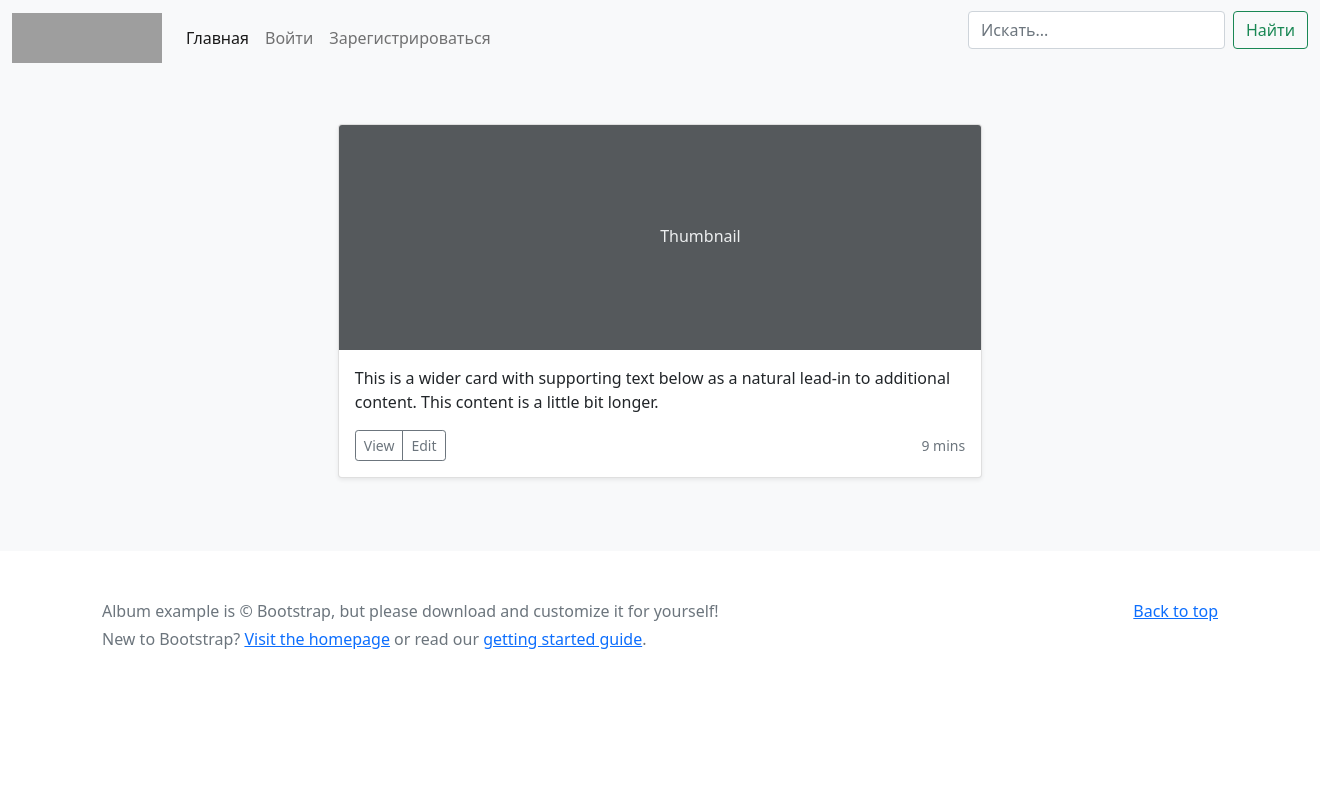
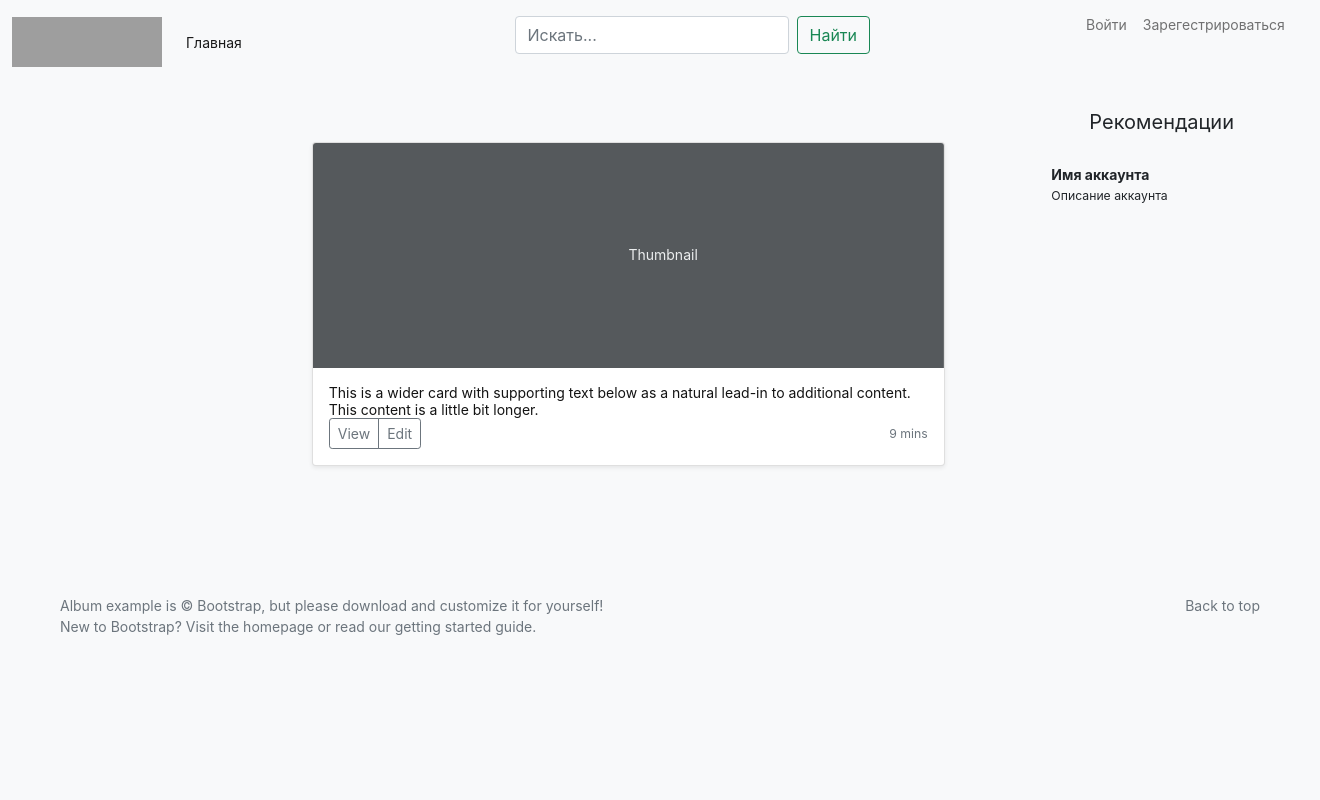
Before and after one commit to Toktorov/Instagram22, a Django app: page / in a window 1320 px wide. Run offline with Django 4.2, Linux system fonts and the light colour scheme; data that the repository does not hold is empty; some libraries are stand-ins or nearby versions; grey boxes are pictures that could not be loaded.

Commit message:
update frontend

```diff
--- a/instagram/settings.py
+++ b/instagram/settings.py
@@ -118,7 +118,8 @@
 # Static files (CSS, JavaScript, Images)
 # https://docs.djangoproject.com/en/4.0/howto/static-files/
 
-STATIC_URL = 'static/'
+STATIC_URL = '/static/'
+STATICFILES_DIRS = [BASE_DIR / 'static']
 
 MEDIA_URL = '/media/'
 MEDIA_ROOT = BASE_DIR / 'media'
--- /dev/null
+++ b/static/assets/css/style.css
@@ -0,0 +1,110 @@
+/* начинаеть все, и главная менюшка  */
+
+*,
+*::after,
+*::before{
+    box-sizing: border-box;
+}
+
+ul{
+    margin: 0;
+    padding: 0;
+    list-style: none;
+}
+
+li{
+ padding-left: 0;
+}
+
+a{
+    text-decoration: none;
+    color: inherit;
+}
+
+p{
+    margin: 0;
+}
+
+body{
+    font-family: 'Inter', sans-serif;
+    font-weight: 400;
+    font-size: 14px;
+    line-height: 17px;
+    color: #131313;
+}
+
+.container{
+    max-width: 1220px;
+    padding: 0 10;
+    margin: 0 auto ;
+}
+.simple_padding{
+    padding: 30px 0;
+}
+.flex_comm{
+    display: flex;
+    font-size: 20px;
+}
+.flex-center{
+    display: flex;
+    justify-content: center;
+}
+.top{
+    display: flex;
+    flex-direction: column;
+    justify-content: space-between;
+}
+.post_link{
+    transition: all .5s;
+}
+.post_link:hover{
+    opacity: .8;
+}
+.info_bar{
+    width: 100%;
+    display: flex;
+    justify-content: space-between;
+}
+
+.acc-logo{
+    width: 145px;
+    height: 145px;
+}
+.info_el{
+    display: flex;
+    flex-direction: column;
+    align-items: center;
+    box-sizing: border-box;
+    border-bottom: 2px solid #000;
+    height: 55px;
+}
+.text{
+    font-size: 16px;
+}
+.text-5{
+    font-size: 24px;
+    margin: 0;
+}
+.class_1{
+    display: flex;
+}
+.flex_block{
+    display: flex;
+    align-items: center;
+    justify-content: space-between;
+    width: 700px;
+    margin-right: 200px;
+}
+.flex_block2{
+    display: flex;
+    align-items: center;
+    justify-content: space-between;
+    width: 700px;
+    margin-right: 200px;
+}
+.main{
+    max-width: 1200px;
+    margin: 0 auto;
+    display: flex;
+    padding: 10px;
+}
--- a/templates/include/header.html
+++ b/templates/include/header.html
@@ -7,38 +7,61 @@
           </button>
           <div class="collapse navbar-collapse" id="navbarSupportedContent">
             <ul class="navbar-nav me-auto mb-2 mb-lg-0">
+              {% if user.is_authenticated %}
+              <div class="flex_block" style='display:flex;'>
               <li class="nav-item">
-                <a class="nav-link active" aria-current="page" href="{% url 'index' %}">Главная</a>
+                <a class="nav-link active" aria-current="page" href="{% url 'index' %}"><svg aria-label="Главная страница" class="_ab6-" color="#262626" fill="#262626" height="24" role="img" viewBox="0 0 24 24" width="24"><path d="M9.005 16.545a2.997 2.997 0 012.997-2.997h0A2.997 2.997 0 0115 16.545V22h7V11.543L12 2 2 11.543V22h7.005z" fill="none" stroke="currentColor" stroke-linejoin="round" stroke-width="2"></path></svg></a>
               </li>
+              <li class="nav-link">
+                <form class="d-flex">
+                  <input class="form-control me-2" type="search" placeholder="Искать..." aria-label="Search">
+                  <button class="btn btn-outline-success" type="submit">Найти</button>
+                </form>
+              </li>
+              {%else%}
+              <div class="flex_block2" style='display:flex;'>
+                <li class="nav-item">
+                  <a class="nav-link active" aria-current="page" href="{% url 'index' %}">Главная</a>
+                </li>
+                <li class="nav-link">
+                  <form class="d-flex">
+                    <input class="form-control me-2" type="search" placeholder="Искать..." aria-label="Search">
+                    <button class="btn btn-outline-success" type="submit">Найти</button>
+                  </form>
+                </li>
+              </div>
+                {%endif%}
               {% if user.is_authenticated %}
+            </div>
               <li class="nav-item">
-                <a class="nav-link" href="friends.html">Друзья</a>
+                <a class="nav-link" href="friends.html"><svg aria-label="Messenger" class="_ab6-" color="#262626" fill="#262626" height="24" role="img" viewBox="0 0 24 24" width="24"><path d="M12.003 2.001a9.705 9.705 0 110 19.4 10.876 10.876 0 01-2.895-.384.798.798 0 00-.533.04l-1.984.876a.801.801 0 01-1.123-.708l-.054-1.78a.806.806 0 00-.27-.569 9.49 9.49 0 01-3.14-7.175 9.65 9.65 0 0110-9.7z" fill="none" stroke="currentColor" stroke-miterlimit="10" stroke-width="1.739"></path><path d="M17.79 10.132a.659.659 0 00-.962-.873l-2.556 2.05a.63.63 0 01-.758.002L11.06 9.47a1.576 1.576 0 00-2.277.42l-2.567 3.98a.659.659 0 00.961.875l2.556-2.049a.63.63 0 01.759-.002l2.452 1.84a1.576 1.576 0 002.278-.42z" fill-rule="evenodd"></path></svg></a>
               </li>
               <li class="nav-item">
-                <a class="nav-link" href="{% url 'post_create' %}">Создать публикацию</a>
+
+                <a class="nav-link" href="{% url 'post_create' %}"><svg aria-label="Новая публикация" class="_ab6-" color="#262626" fill="#262626" height="24" role="img" viewBox="0 0 24 24" width="24"><path d="M2 12v3.45c0 2.849.698 4.005 1.606 4.944.94.909 2.098 1.608 4.946 1.608h6.896c2.848 0 4.006-.7 4.946-1.608C21.302 19.455 22 18.3 22 15.45V8.552c0-2.849-.698-4.006-1.606-4.945C19.454 2.7 18.296 2 15.448 2H8.552c-2.848 0-4.006.699-4.946 1.607C2.698 4.547 2 5.703 2 8.552z" fill="none" stroke="currentColor" stroke-linecap="round" stroke-linejoin="round" stroke-width="2"></path><line fill="none" stroke="currentColor" stroke-linecap="round" stroke-linejoin="round" stroke-width="2" x1="6.545" x2="17.455" y1="12.001" y2="12.001"></line><line fill="none" stroke="currentColor" stroke-linecap="round" stroke-linejoin="round" stroke-width="2" x1="12.003" x2="12.003" y1="6.545" y2="17.455"></line></svg></a>
               </li>
               {% endif %}
 
+
               {% if user.is_authenticated %}
+
               <li class="nav-item">
-                <a class="nav-link" href="#">{{ request.user.username }}</a>
+                <a class="nav-link" href="{% url 'logout' %}"><svg xmlns="http://www.w3.org/2000/svg" width="24px" height="24px" viewBox="0 0 24 24" fill="none"><g clip-path="url(#clip0_105_1815)"><path d="M15 4.00098H5V18.001C5 19.1055 5.89543 20.001 7 20.001H15" stroke="#292929" stroke-linecap="round" stroke-linejoin="round" stroke-width="2"/><path d="M16 15.001L19 12.001M19 12.001L16 9.00098M19 12.001H9" stroke="#292929" stroke-linecap="round" stroke-linejoin="round" stroke-width="2"/></g><defs><clipPath id="clip0_105_1815"><rect fill="white" height="24" transform="translate(0 0.000976562)" width="24"/></clipPath></defs></svg></a>
               </li>
               <li class="nav-item">
-                <a class="nav-link" href="{% url 'logout' %}">Выйти</a>
+                <a class="nav-link" href="#"><img style="width: 25px; height:25px; border-radius:15px;" src="{{user.profile_image.url}}" alt="" class="acc"></a>
               </li>
               {% else %}
               <li class="nav-item">
                 <a class="nav-link" href="{% url 'user_login' %}">Войти</a>
               </li>
               <li class="nav-item">
-                <a class="nav-link" href="{% url 'register' %}">Зарегистрироваться</a>
+                <a class="nav-link" href="{% url 'register' %}">Зарегестрироваться</a>
               </li>
               {% endif %}
+
             </ul>
-            <form class="d-flex">
-              <input class="form-control me-2" type="search" placeholder="Искать..." aria-label="Search">
-              <button class="btn btn-outline-success" type="submit">Найти</button>
-            </form>
+
           </div>
         </div>
       </nav>
--- a/templates/index.html
+++ b/templates/index.html
@@ -1,3 +1,4 @@
+{% load static%}
 <html lang="en">
 <head>
     <meta charset="UTF-8">
@@ -6,17 +7,18 @@
     <title>Instragam</title>
     <link href="https://cdn.jsdelivr.net/npm/bootstrap@5.0.2/dist/css/bootstrap.min.css" rel="stylesheet" integrity="sha384-EVSTQN3/azprG1Anm3QDgpJLIm9Nao0Yz1ztcQTwFspd3yD65VohhpuuCOmLASjC" crossorigin="anonymous">
 <script src="https://cdn.jsdelivr.net/npm/bootstrap@5.0.2/dist/js/bootstrap.bundle.min.js" integrity="sha384-MrcW6ZMFYlzcLA8Nl+NtUVF0sA7MsXsP1UyJoMp4YLEuNSfAP+JcXn/tWtIaxVXM" crossorigin="anonymous"></script>
+<link rel="stylesheet" href="{% static 'assets/css/style.css' %}">
 </head>
-<body>
+<body class="bg-light">
     {% include 'include/header.html' %}
-
-      <div class="album py-5 bg-light">
-        <div class="container">
+  <div class="main bg-light">
+    <div class="container">
+      <div class="album py-5 ">
           {% for post in posts %}
           <div style="margin-bottom:25px; align-items: center; display:flex; justify-content:center;" class="row row-cols-1 row-cols-sm-1 row-cols-md-1 g-3">
             <div class="position-relative col col-md-7">
               <div class="card shadow-sm">
-                <img class="bd-placeholder-img card-img-top" width="100%" height="50%" src="{{ post.image.url }}" role="img" aria-label="Placeholder: Thumbnail" preserveAspectRatio="xMidYMid slice" focusable="false"></img>
+                <img class="bd-placeholder-img card-img-top" width="100%" height="50%" src="{{ post.image.url }}" role="img" aria-label="Placeholder: Thumbnail" preserveAspectRatio="xMidYMid slice" focusable="false">
 
                 <div class="card-body">
                   <a href="{% url 'post_detail' post.id %}" style="text-decoration:none; color: black;"><h4 class="card-text">{{ post.title }} {{ post.id }}</h4></a>
@@ -53,7 +55,23 @@
             </div>
           </div>
         </div>
+
       </div>
+      <div class="d-flex flex-column align-items-stretch flex-shrink-0 bg-light" style="    margin-left: -151px;">
+        <a href="/" style="border: none;" class="d-flex align-items-center flex-shrink-0 p-3 link-dark text-decoration-none">
+          <svg class="bi me-2" width="30" height="24"><use xlink:href="#bootstrap"></use></svg>
+          <span class="fs-5 fw-semibold">Рекомендации</span>
+        </a>
+        <div style="border: none;" class="list-group list-group- scrollarea">
+          <a href="#" style="border: none;" class="bg-light list-group-item  py-3 lh-tight" aria-current="true">
+            <div class="d-flex w-100 align-items-center justify-content-between">
+              <strong class="mb-1">Имя аккаунта</strong>
+            </div>
+            <div class="col-10 mb-1 small">Описание аккаунта</div>
+          </a>
+        </div>
+      </div>
+    </div>
       <footer class="text-muted py-5">
         <div class="container">
           <p class="float-end mb-1">
```
Also changed, not shown: templates/my_account.html (added, +117 -0 lines).
